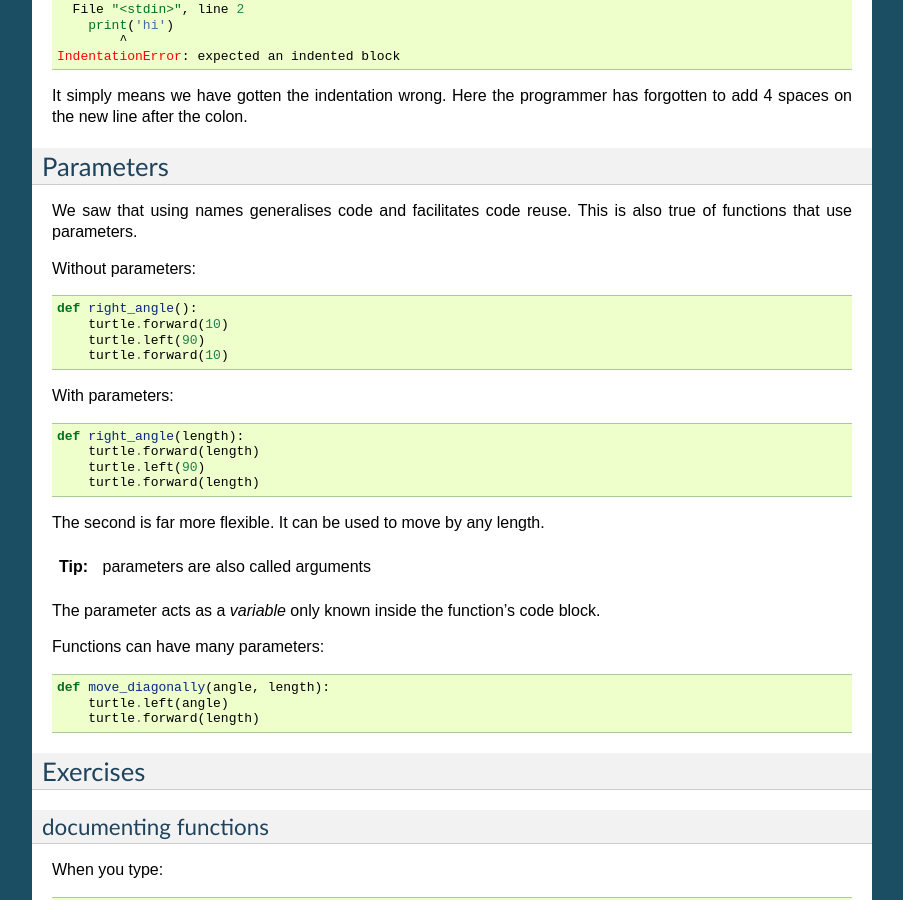
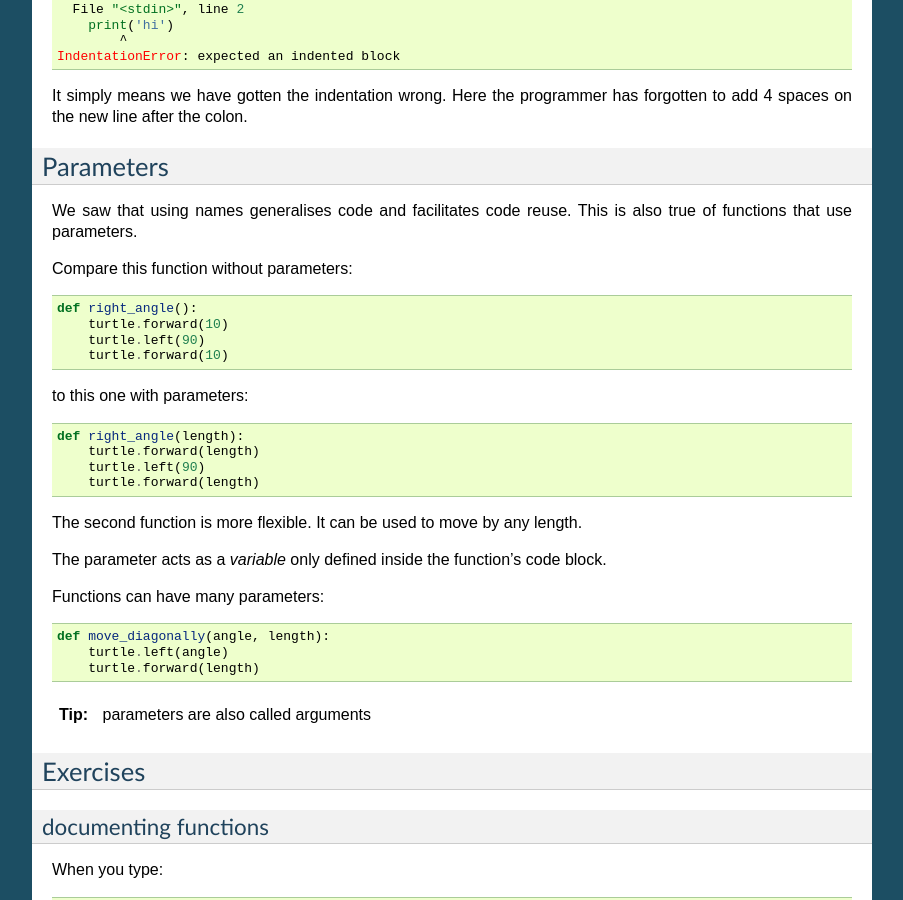
Before and after one commit to gu-lseg/intro-to-programming, a Sphinx documentation site: the page built from source/functions.rst, in a window 1280 px wide and 900 px high, scrolled down 1382 px. Shown: the whole window, without its empty margins (198-1101 px from the left). Built offline with Sphinx 7.4.7, drawn with Linux system fonts in a browser that asks for light colours.

Commit message:
rephrased parameter function

```diff
--- a/source/functions.rst
+++ b/source/functions.rst
@@ -91,27 +91,23 @@
 We saw that using names generalises code and facilitates code reuse. This is
 also true of functions that use parameters.
 
-Without parameters::
+Compare this function without parameters::
 
     def right_angle():
         turtle.forward(10)
         turtle.left(90)
         turtle.forward(10)
 
-With parameters::
+to this one with parameters::
 
     def right_angle(length):
         turtle.forward(length)
         turtle.left(90)
         turtle.forward(length)
 
-The second is far more flexible. It can be used to move by any length.
+The second function is more flexible. It can be used to move by any length.
 
-.. tip::
-
-    parameters are also called arguments
-
-The parameter acts as a *variable* only known inside the function's code block.
+The parameter acts as a *variable* only defined inside the function's code block.
 
 Functions can have many parameters::
 
```
Also changed, not shown: other parts of source/functions.rst (+3 -0 lines).
